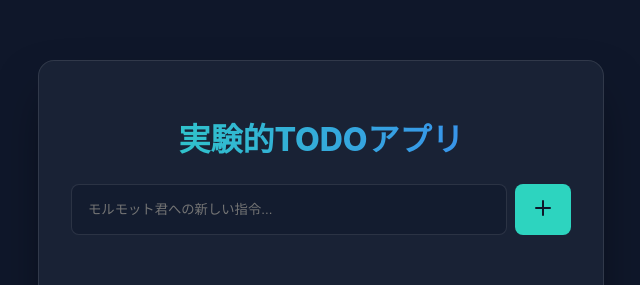
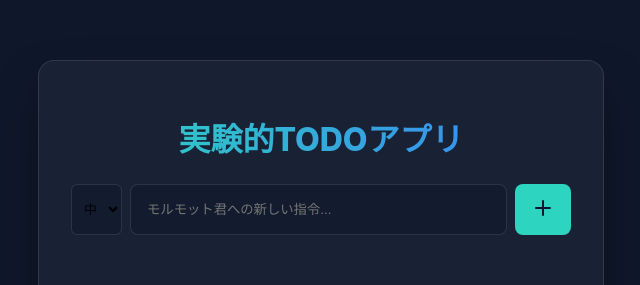
Before and after one commit to roll1226/clawdbot-create-todo, a React (Vite) app: page / in a window 1280 px wide. Shown: the part 142-427 px from the top of the page, without its empty margins (319-959 px from the left). Built offline with nearby package versions, Linux system fonts and the light colour scheme.

Commit message:
feat: Add priority levels (High/Medium/Low) for tasks

```diff
--- a/src/App.tsx
+++ b/src/App.tsx
@@ -23,15 +23,17 @@ interface Todo {
   id: string
   text: string
   completed: boolean
+  priority: 'high' | 'medium' | 'low'
 }
 
 interface SortableItemProps {
   todo: Todo
   toggleTodo: (id: string) => void
   deleteTodo: (id: string) => void
+  updatePriority: (id: string, priority: 'high' | 'medium' | 'low') => void
 }
 
-function SortableTodoItem({ todo, toggleTodo, deleteTodo }: SortableItemProps) {
+function SortableTodoItem({ todo, toggleTodo, deleteTodo, updatePriority }: SortableItemProps) {
   const {
     attributes,
     listeners,
@@ -48,8 +50,14 @@ function SortableTodoItem({ todo, toggleTodo, deleteTodo }: SortableItemProps) {
     opacity: isDragging ? 0.5 : 1,
   };
 
+  const priorityColors = {
+    high: '#ef4444',
+    medium: '#f59e0b',
+    low: '#3b82f6',
+  };
+
   return (
-    <li ref={setNodeRef} style={style} className="todo-item">
+    <li ref={setNodeRef} style={style} className={`todo-item priority-${todo.priority}`}>
       <div className="drag-handle" {...attributes} {...listeners}>
         <GripVertical size={18} color="rgba(255,255,255,0.2)" />
       </div>
@@ -66,6 +74,16 @@ function SortableTodoItem({ todo, toggleTodo, deleteTodo }: SortableItemProps) {
       <span className={`todo-text ${todo.completed ? 'completed' : ''}`}>
         {todo.text}
       </span>
+      <select
+        className="priority-select"
+        value={todo.priority}
+        onChange={(e) => updatePriority(todo.id, e.target.value as any)}
+        style={{ color: priorityColors[todo.priority] }}
+      >
+        <option value="high">高</option>
+        <option value="medium">中</option>
+        <option value="low">低</option>
+      </select>
       <button className="delete-btn" onClick={() => deleteTodo(todo.id)}>
         <Trash2 size={18} />
       </button>
@@ -76,9 +94,12 @@ function SortableTodoItem({ todo, toggleTodo, deleteTodo }: SortableItemProps) {
 function App() {
   const [todos, setTodos] = useState<Todo[]>(() => {
     const saved = localStorage.getItem('tachyon-todos')
-    return saved ? JSON.parse(saved) : []
+    if (!saved) return []
+    const parsed = JSON.parse(saved)
+    return parsed.map((t: any) => ({ ...t, priority: t.priority || 'medium' }))
   })
   const [inputValue, setInputValue] = useState('')
+  const [inputPriority, setInputPriority] = useState<'high' | 'medium' | 'low'>('medium')
   const [filter, setFilter] = useState<'all' | 'active' | 'completed'>('all')
 
   const sensors = useSensors(
@@ -104,9 +125,11 @@ function App() {
       id: crypto.randomUUID(),
       text: inputValue,
       completed: false,
+      priority: inputPriority,
     }
     setTodos([...todos, newTodo])
     setInputValue('')
+    setInputPriority('medium')
   }
 
   const toggleTodo = (id: string) => {
@@ -119,6 +142,14 @@ function App() {
 
   const deleteTodo = (id: string) => {
     setTodos(todos.filter((todo) => todo.id !== id))
+  }
+
+  const updatePriority = (id: string, priority: 'high' | 'medium' | 'low') => {
+    setTodos(
+      todos.map((todo) =>
+        todo.id === id ? { ...todo, priority } : todo
+      )
+    )
   }
 
   const clearCompleted = () => {
@@ -145,6 +176,15 @@ function App() {
     <div className="todo-container">
       <h1 className="todo-title">実験的TODOアプリ</h1>
       <div className="todo-input-group">
+        <select
+          className="priority-input-select"
+          value={inputPriority}
+          onChange={(e) => setInputPriority(e.target.value as any)}
+        >
+          <option value="high">高</option>
+          <option value="medium">中</option>
+          <option value="low">低</option>
+        </select>
         <input
           type="text"
           value={inputValue}
@@ -173,6 +213,7 @@ function App() {
                 todo={todo}
                 toggleTodo={toggleTodo}
                 deleteTodo={deleteTodo}
+                updatePriority={updatePriority}
               />
             ))}
           </ul>
--- a/src/index.css
+++ b/src/index.css
@@ -181,6 +181,37 @@ button.delete-btn:hover {
   cursor: grabbing;
 }
 
+.priority-select, .priority-input-select {
+  background: rgba(15, 23, 42, 0.5);
+  border: 1px solid rgba(255, 255, 255, 0.1);
+  border-radius: 0.4rem;
+  padding: 0.2rem 0.4rem;
+  font-size: 0.8rem;
+  outline: none;
+  cursor: pointer;
+  transition: border-color 0.2s;
+}
+
+.priority-input-select {
+  padding: 0.75rem 0.5rem;
+}
+
+.priority-select:focus, .priority-input-select:focus {
+  border-color: #2dd4bf;
+}
+
+.todo-item.priority-high {
+  border-left: 4px solid #ef4444;
+}
+
+.todo-item.priority-medium {
+  border-left: 4px solid #f59e0b;
+}
+
+.todo-item.priority-low {
+  border-left: 4px solid #3b82f6;
+}
+
 .clear-completed-btn {
   background: none;
   border: none;
```
